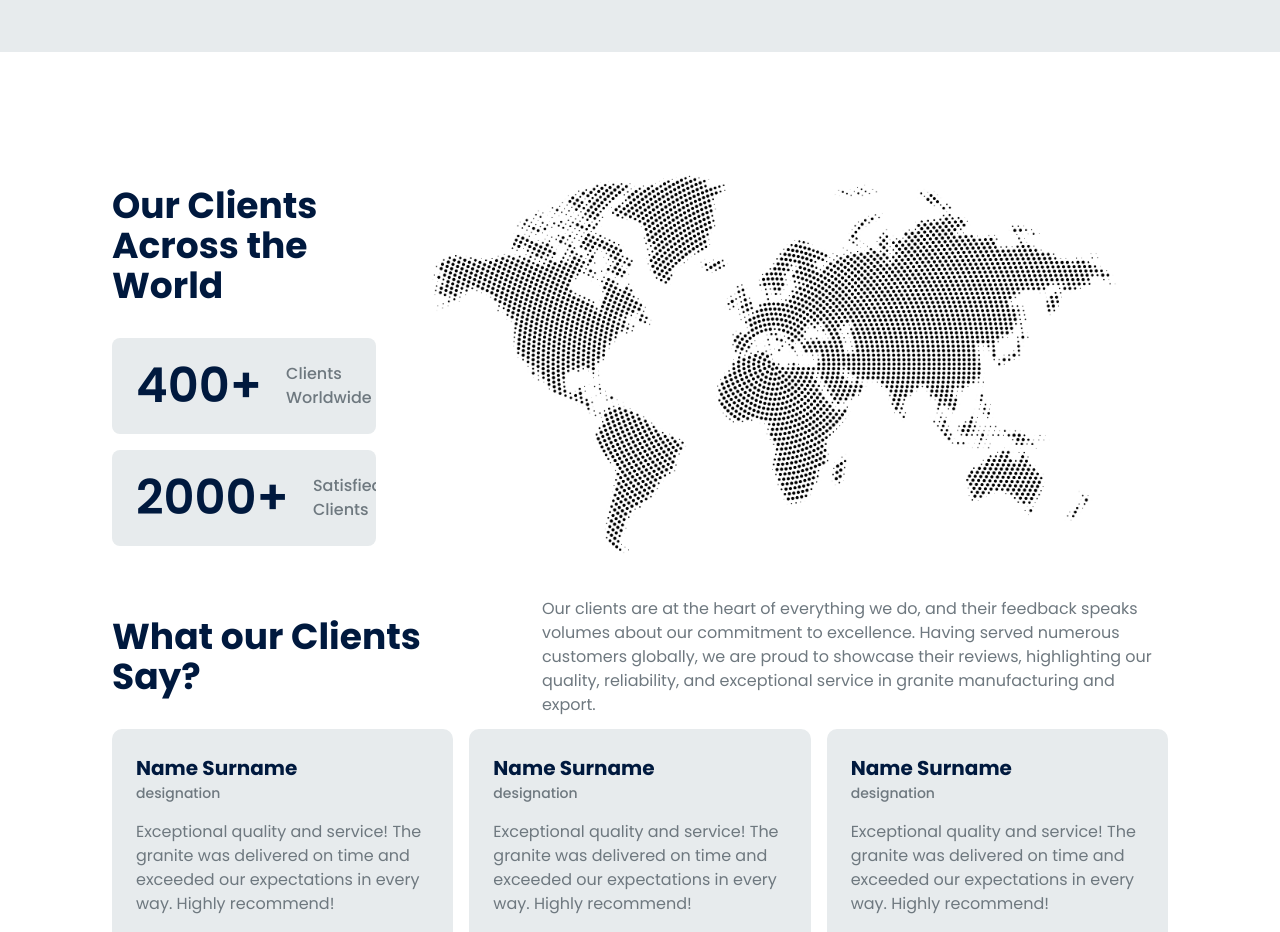
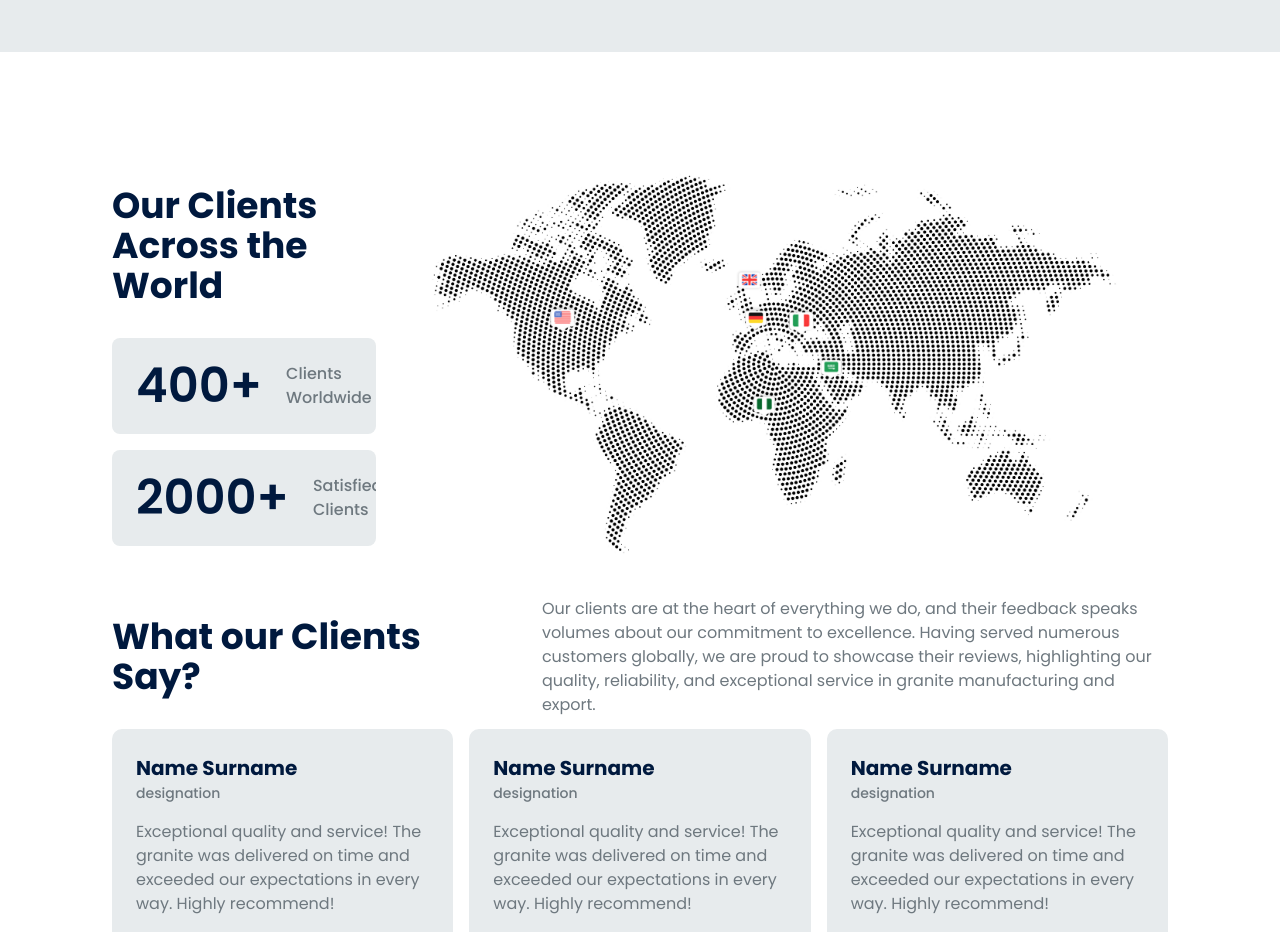
Before and after one commit to IshanVeer/sun-rock-india-website, a Next.js app: page / in a window 1280 px wide. Shown: the part 2360-3292 px from the top of the page. Built offline with nearby package versions, Linux system fonts and the light colour scheme.

Commit message:
replaced map

```diff
--- a/app/(Home)/page.tsx
+++ b/app/(Home)/page.tsx
@@ -190,10 +190,10 @@ export default function Home() {
           <div className="md:w-3/4">
             <Image
               className="w-full"
-              src="/assets/images/map.jpeg"
+              src="/assets/images/map.jpg"
               alt="map"
-              width={600}
-              height={600}
+              width={1000}
+              height={1000}
             />
           </div>
         </div>
```
Also changed, not shown: public/assets/images/map.jpeg (deleted), public/assets/images/map.jpg (added).
